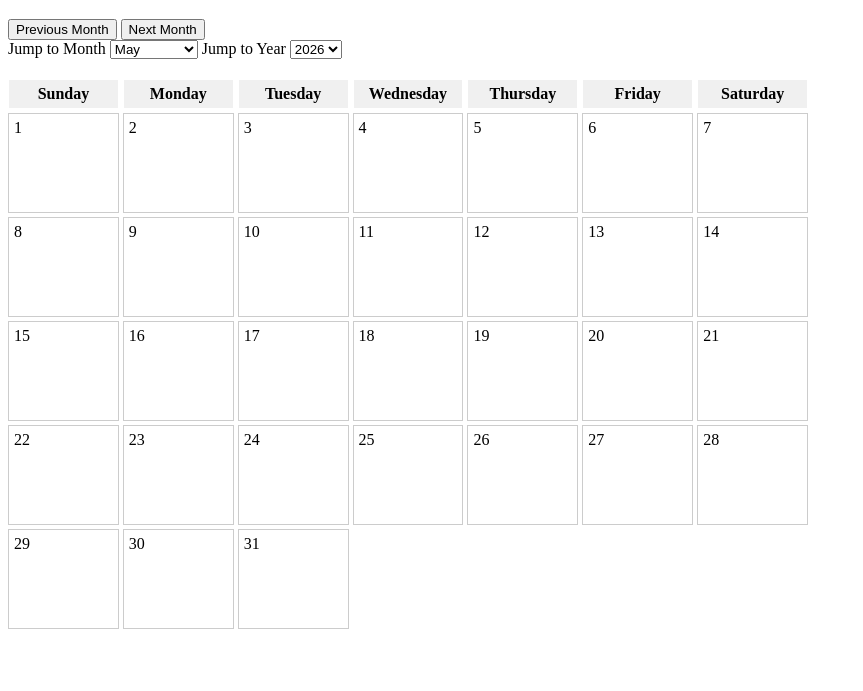
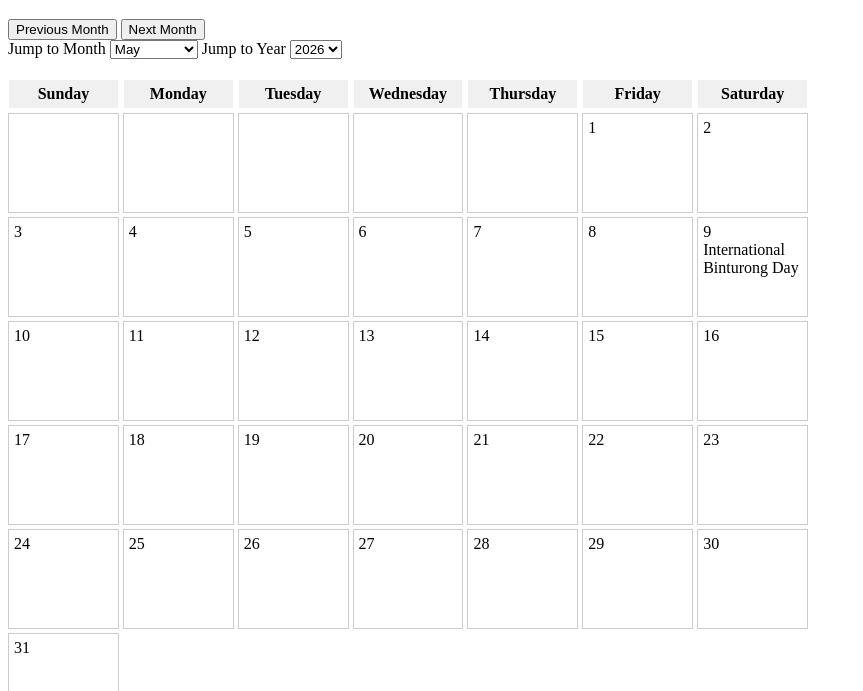
Before and after one commit to A-Moiz/days-calendar, a website: page index.html in a window 1280 px wide. Both pictures are taken after a click on the button "Previous Month". Shown: the part 61-752 px from the top of the page, without its empty margins (0-863 px from the left). Drawn offline with Linux system fonts and the light colour scheme.

Commit message:
Fetching and displaying events from json file

```diff
--- a/index.html
+++ b/index.html
@@ -2,7 +2,7 @@
 <html>
   <head>
     <script type="module" src="common.mjs"></script>
-    <script type="module" src="web.mjs"></script>
+    <script type="module" src="web.mjs" defer></script>
     <link rel="stylesheet" href="style.css" />
   </head>
   <body>
--- a/web.mjs
+++ b/web.mjs
@@ -2,8 +2,6 @@
 // It can be loaded into index.html.
 // Note that when running locally, in order to open a web page which uses modules, you must serve the directory over HTTP e.g. with https://www.npmjs.com/package/http-server
 // You can't open the index.html file using a file:// URL.
-
-// Imports
 
 // Global
 const MONTHS = [
@@ -31,23 +29,31 @@ const DAYS = [
   "Saturday",
 ];
 
+const OCCURRENCE_MAP = {
+  first: 1,
+  second: 2,
+  third: 3,
+  fourth: 4,
+};
+
 let CURRENT_YEAR = new Date().getFullYear();
 let CURRENT_MONTH = new Date().getMonth();
-
 const FIXED_START_YEAR = CURRENT_YEAR - 100;
 const FIXED_END_YEAR = CURRENT_YEAR + 100;
+let daysData = [];
 
-const defaultMsg = document.getElementById("default-msg");
+// DOM elements
 const monthSelect = document.getElementById("month-select");
 const yearSelect = document.getElementById("year-select");
 const calendarGrid = document.getElementById("calendar-grid");
 const prevBtn = document.getElementById("previous-month-btn");
 const nextBtn = document.getElementById("next-month-btn");
 
-function init() {
+async function init() {
   createMonthOptions();
   createYearOptions();
   createDaysOptions();
+  await loadDaysData();
   renderCurrentView();
 }
 
@@ -156,24 +162,97 @@ function getMonthDetails(monthName, year) {
 
 // Render calendar
 function renderCalendar(monthName, year) {
-  // Redrawing grid
   const headers = calendarGrid.querySelectorAll(".day-header");
   calendarGrid.innerHTML = "";
   headers.forEach((header) => calendarGrid.appendChild(header));
-  const { startDayOfWeek, totalDaysInMonth } = getMonthDetails(monthName, year);
+  const { startDayOfWeekIndex, totalDaysInMonth } = getMonthDetails(
+    monthName,
+    year,
+  );
 
-  for (let i = 0; i < startDayOfWeek; i++) {
+  // Blank padding blocks
+  for (let i = 0; i < startDayOfWeekIndex; i++) {
     const blankBlock = document.createElement("div");
     blankBlock.classList.add("calendar-day", "empty-day");
     calendarGrid.appendChild(blankBlock);
   }
 
+  // Rendering number days
   for (let day = 1; day <= totalDaysInMonth; day++) {
     const dayBlock = document.createElement("div");
     dayBlock.classList.add("calendar-day");
-    dayBlock.textContent = day;
+
+    const numberLabel = document.createElement("span");
+    numberLabel.textContent = day;
+    dayBlock.appendChild(numberLabel);
+
+    daysData.forEach((event) => {
+      if (event.monthName === monthName) {
+        const eventDay = calculateEventDay(
+          parseInt(year, 10),
+          event.monthName,
+          event.dayName,
+          event.occurrence,
+        );
+
+        if (eventDay === day) {
+          const eventLabel = document.createElement("div");
+          eventLabel.classList.add("event-label");
+          eventLabel.textContent = event.name;
+          dayBlock.appendChild(eventLabel);
+        }
+      }
+    });
+
     calendarGrid.appendChild(dayBlock);
   }
 }
 
+// Fetch data from days.json
+async function loadDaysData() {
+  try {
+    const response = await fetch("days.json");
+    if (!response.ok) {
+      throw new Error(`HTTP error! status: ${response.status}`);
+    }
+    daysData = await response.json();
+  } catch (error) {
+    alert("Failed to load days.json data file: ", error);
+  }
+}
+
+// Calculating day for an event
+function calculateEventDay(year, monthName, dayName, occurrence) {
+  const monthIndex = MONTHS.indexOf(monthName);
+  const targetDayOfWeek = DAYS.indexOf(dayName);
+
+  // Going backwards to find "last" day
+  if (occurrence === "last") {
+    const totalDays = new Date(year, monthIndex + 1, 0).getDate();
+    for (let day = totalDays; day >= 1; day--) {
+      const currentDayOfWeek = new Date(year, monthIndex, day).getDay();
+      if (currentDayOfWeek === targetDayOfWeek) {
+        return day;
+      }
+    }
+  }
+
+  const targetCount = OCCURRENCE_MAP[occurrence];
+  let matchCount = 0;
+  const totalDays = new Date(year, monthIndex + 1, 0).getDate();
+
+  for (let day = 1; day <= totalDays; day++) {
+    const currentDayOfWeek = new Date(year, monthIndex, day).getDay();
+
+    if (currentDayOfWeek === targetDayOfWeek) {
+      matchCount++;
+      if (matchCount === targetCount) {
+        return day;
+      }
+    }
+  }
+
+  return null;
+}
+
 init();
```
